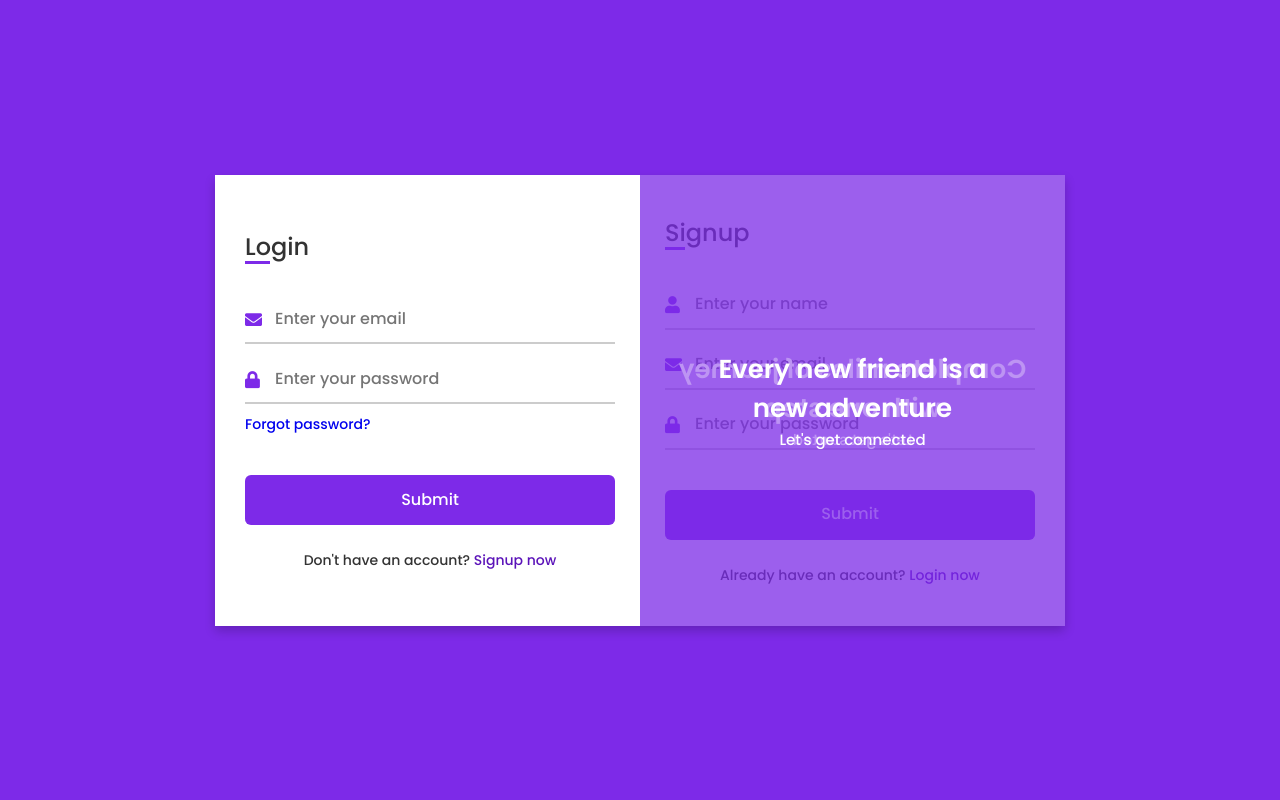
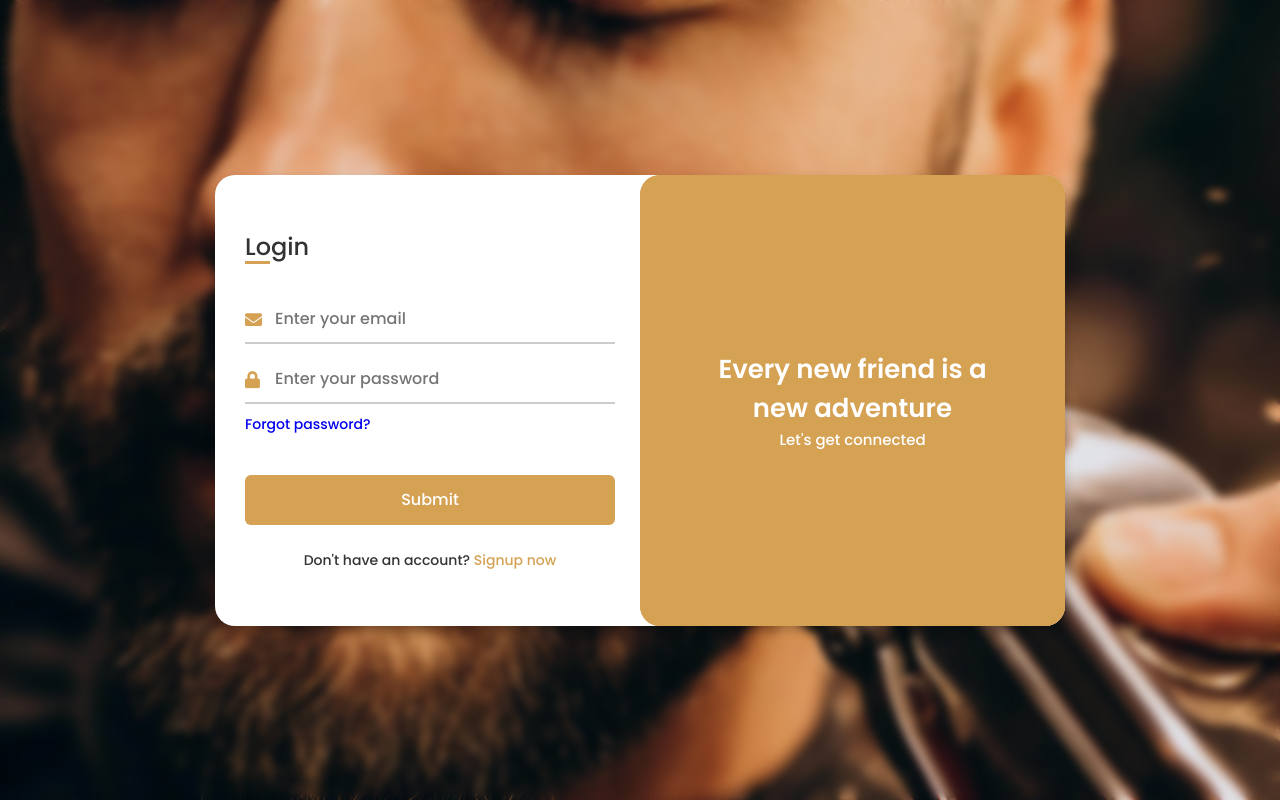
Before and after one commit to imdhruv1602/barberOnline, a website: page loginReg.html in a window 1280 px wide. Drawn offline with Linux system fonts and the light colour scheme.

Commit message:
appointment page frontend | minor tweaks in login form

```diff
--- a/assets/css/appoint.css
+++ b/assets/css/appoint.css
@@ -0,0 +1,68 @@
+* {
+    margin: 0;
+    padding: 0;
+    box-sizing: border-box;
+  }
+
+  body {
+    font-family: Arial, sans-serif;
+    background-image: url(../images/pricing-bg.jpg);
+    display: flex;
+    justify-content: center;
+    align-items: center;
+    min-height: 100vh;
+    backdrop-filter: blur(5px);
+  }
+
+  .container {
+    background-color: white;
+    padding: 20px;
+    border-radius: 8px;
+    box-shadow: 0 0 10px rgba(0, 0, 0, 0.1);
+    width: 400px;
+  }
+
+  h1 {
+    text-align: center;
+    margin-bottom: 20px;
+    font-size: 24px;
+  }
+
+  label {
+    font-weight: bold;
+    margin-bottom: 5px;
+    display: block;
+  }
+
+  input, select {
+    width: 100%;
+    padding: 10px;
+    margin: 10px 0;
+    border-radius: 4px;
+    border: 1px solid #ddd;
+  }
+
+  button {
+    width: 100%;
+    padding: 12px;
+    background-color: #d5a153;
+    color: white;
+    border: none;
+    font-size: 16px;
+    border-radius: 4px;
+    cursor: pointer;
+  }
+
+  button:hover {
+    background-color: #d5a153;
+  }
+
+  .hidden {
+    display: none;
+  }
+
+  #confirmationMessage {
+    text-align: center;
+    color: #4CAF50;
+    font-size: 18px;
+  }
--- a/assets/css/login.css
+++ b/assets/css/login.css
@@ -11,7 +11,8 @@ body {
   display: flex;
   align-items: center;
   justify-content: center;
-  background: #7d2ae8;
+  background-image: url(../images/pricing-bg.jpg);
+  backdrop-filter: blur(5px);
   padding: 30px;
 }
 .container {
@@ -22,6 +23,7 @@ body {
   padding: 40px 30px;
   box-shadow: 0 5px 10px rgba(0, 0, 0, 0.2);
   perspective: 2700px;
+  border-radius: 20px;
 }
 .container .cover {
   position: absolute;
@@ -74,8 +76,9 @@ body {
   position: absolute;
   height: 100%;
   width: 100%;
-  opacity: 0.5;
-  background: #7d2ae8;
+  opacity: 1;
+  background: #D5A153;
+  border-radius: 20px;
 }
 .cover .text .text-1,
 .cover .text .text-2 {
@@ -116,7 +119,7 @@ body {
   bottom: 0;
   height: 3px;
   width: 25px;
-  background: #7d2ae8;
+  background: #d5a153;
 }
 .forms .signup-form .title:before {
   width: 20px;
@@ -145,11 +148,11 @@ body {
 }
 .form-content .input-box input:focus,
 .form-content .input-box input:valid {
-  border-color: #7d2ae8;
+  border-color: #d5a153;
 }
 .form-content .input-box i {
   position: absolute;
-  color: #7d2ae8;
+  color: #d5a153;
   font-size: 17px;
 }
 .forms .form-content .text {
@@ -169,17 +172,17 @@ body {
 }
 .forms .form-content .button input {
   color: #fff;
-  background: #7d2ae8;
+  background: #d5a153;
   border-radius: 6px;
   padding: 0;
   cursor: pointer;
   transition: all 0.4s ease;
 }
 .forms .form-content .button input:hover {
-  background: #5b13b9;
+  background: #d5a153;
 }
 .forms .form-content label {
-  color: #5b13b9;
+  color: #d5a153;
   cursor: pointer;
 }
 .forms .form-content label:hover {
```
Also changed, not shown: appoint.html (added, +45 -0 lines), assets/css/style.css (+2 -58 lines), assets/js/appoint.js (added, +18 -0 lines).
